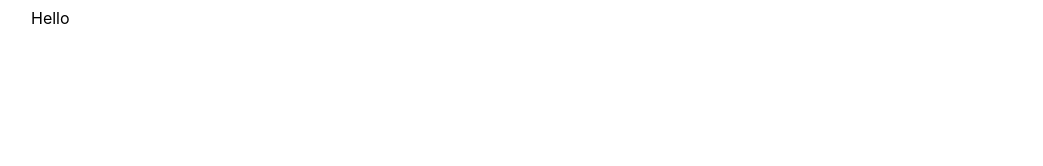
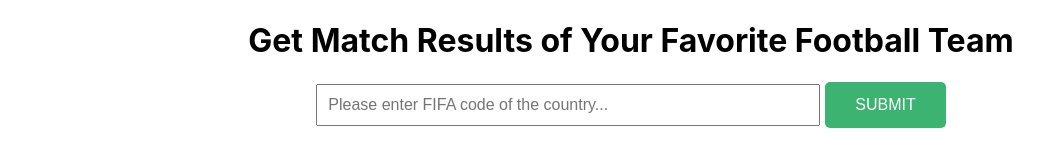
Before and after one commit to iamarjunsharma/react-fifa-app, a React app: page / in a window 1280 px wide. Shown: the whole page, without its empty margins (9-1052 px from the left). Built offline with nearby package versions, Linux system fonts and the light colour scheme.

Commit message:
Added Form

```diff
--- a/app/components/App.js
+++ b/app/components/App.js
@@ -4,7 +4,11 @@ export default class App extends Component {
   render() {
     return (
       <div className="container">
-        Hello
+        <h1>Get Match Results of Your Favorite Football Team</h1>
+        <form>
+          <input type="text" className="input" placeholder="Please enter FIFA code of the country..." />
+          <input type="submit" className="submit-btn" value="Submit" />
+        </form>
       </div>
     );
   }
--- a/app/styles/style.scss
+++ b/app/styles/style.scss
@@ -5,4 +5,26 @@ body {
 .container {
   max-width: 1200px;
   margin: 0 auto;
+  text-align: center;
+
+  form {
+    .input {
+      width: 40%;
+      display: inline-block;
+      margin-right: 5px;
+      font-size: 16px;
+      padding: 10px;
+    }
+
+    .submit-btn {
+      font-size: 16px;
+      background-color: #3cb371;
+      color: #fff;
+      border: 0;
+      border-radius: 5px;
+      text-transform: uppercase;
+      padding: 14px 30px;
+      cursor: pointer;
+    }
+  }
 }
--- a/package.json
+++ b/package.json
@@ -25,6 +25,7 @@
   "dependencies": {
     "react": "^16.0.0",
     "react-dom": "^16.0.0",
+    "react-redux": "^5.0.6",
     "redux": "^3.7.2",
     "redux-thunk": "^2.2.0"
   },
```
Also changed, not shown: 1 other file.
